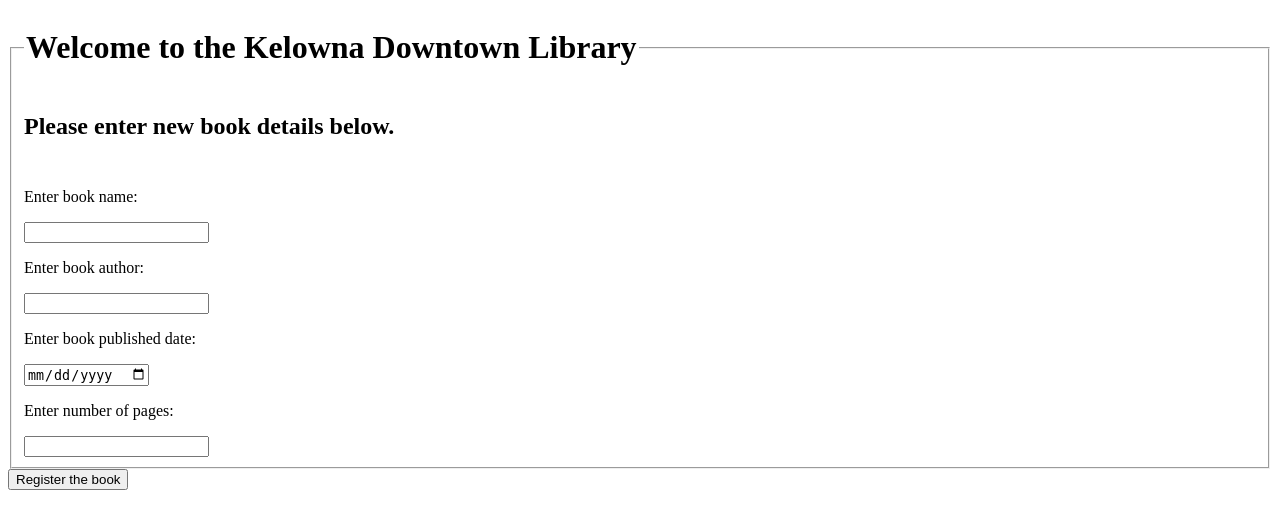
After one commit to kkkovalov/django-library, a Django app: page /1/newbook/ in a window 1280 px wide. The commit adds this page. Shown: the top 529 px of the page. Run offline with Django 4.2, Linux system fonts and the light colour scheme; data comes from the database, SQL or seed files in the repository; both versions use the stored data as it was after the commit.

Commit message:
Added new template and means to input new book info, not adding it to the DB yet.

```diff
--- a/libdeck/models.py
+++ b/libdeck/models.py
@@ -15,7 +15,7 @@ class Book(models.Model):
     libdeck_id = models.ForeignKey(LibrarySpace, on_delete=models.CASCADE, related_name="books")
     book_title = models.CharField(max_length=200, verbose_name="Title")
     book_author = models.CharField(max_length=200, verbose_name="Author")
-    book_pub_date = models.DateTimeField(verbose_name="Date published")
+    book_pub_date = models.DateField(verbose_name="Date published")
     book_pages = models.IntegerField(default=0, verbose_name="Pages")
 
     def __str__(self):
--- a/libdeck/urls.py
+++ b/libdeck/urls.py
@@ -9,4 +9,5 @@ urlpatterns = [
     path("", views.index, name="index"),
     path("<int:library_id>/", views.library, name="library_page"),
     path("<int:library_id>/<int:book_id>/", views.books, name="book_page"),
+    path("<int:library_id>/newbook/", views.newbook, name="new_book"),
 ]
--- a/libdeck/views.py
+++ b/libdeck/views.py
@@ -1,4 +1,4 @@
-from django.http import HttpResponse, Http404
+from django.http import HttpResponse, Http404, HttpRequest
 from django.shortcuts import render, get_object_or_404
 
 from .models import LibrarySpace, Book
@@ -33,3 +33,11 @@ def books(request, library_id, book_id):
     cur_library = LibrarySpace.objects.get(pk=library_id)
     context = {"book": cur_book, "library": cur_library}
     return render(request, "libdeck/book.html", context)
+
+def newbook(request, library_id):
+    if request.method == "GET":
+        cur_library = get_object_or_404(LibrarySpace, pk=library_id)
+        context = {"library": cur_library}
+        return render(request, "libdeck/newbook.html", context)
+    else:
+        return HttpResponse("Thank you for adding %s" % request.POST.get("book_name"))
--- a/templates/libdeck/library.html
+++ b/templates/libdeck/library.html
@@ -14,4 +14,5 @@
 <footer>
     <hr style="margin-top: 4em"></hr>
     <a href="/">Go back to the main page</a>
+    <a href="{% url 'libdeck:new_book' cur_library.id %}">Add a new book</a>
 </footer>
--- /dev/null
+++ b/templates/libdeck/newbook.html
@@ -0,0 +1,16 @@
+<form action="{% url 'libdeck:new_book' library.id %}" method="POST">
+{% csrf_token %}
+<fieldset>
+    <legend><h1>Welcome to the {{ library.lib_name }}</h1></legend>
+    <h2 style="margin-bottom: 2em">Please enter new book details below.</h2>
+    <p>Enter book name:</p>
+    <input type="text" name="book_name" required>
+    <p>Enter book author:</p>
+    <input type="text" name="book_author" required>
+    <p>Enter book published date:</p>
+    <input type="date" name="book_pubdate">
+    <p>Enter number of pages:</p>
+    <input type="number" name="book_pages" required>
+</fieldset>
+<input type="submit" value="Register the book">
+</form>
```
Also changed, not shown: db.sqlite3, libdeck/migrations/0004_alter_book_book_pub_date.py (added).
